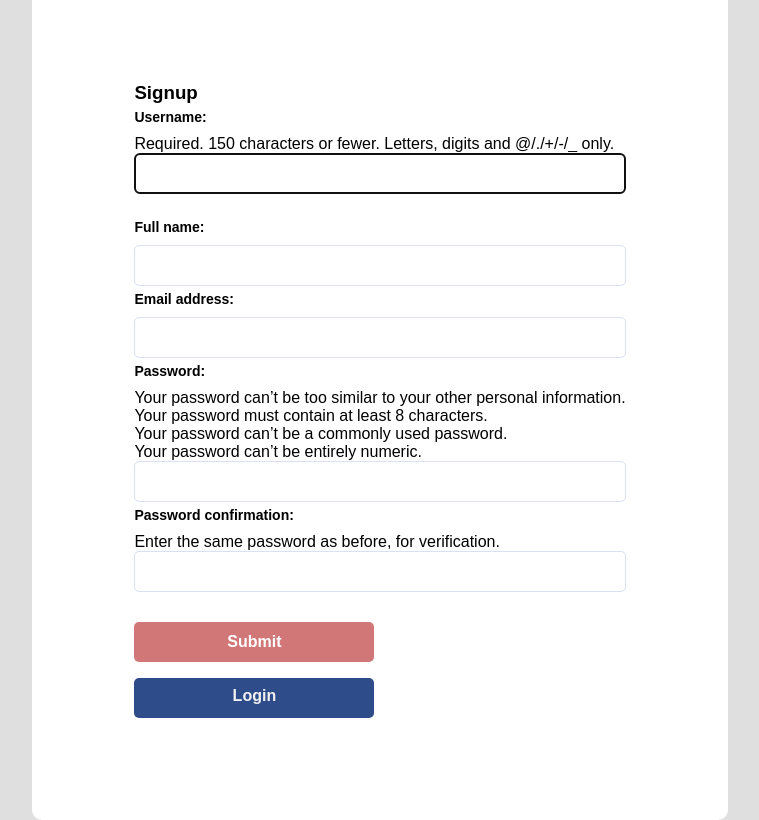
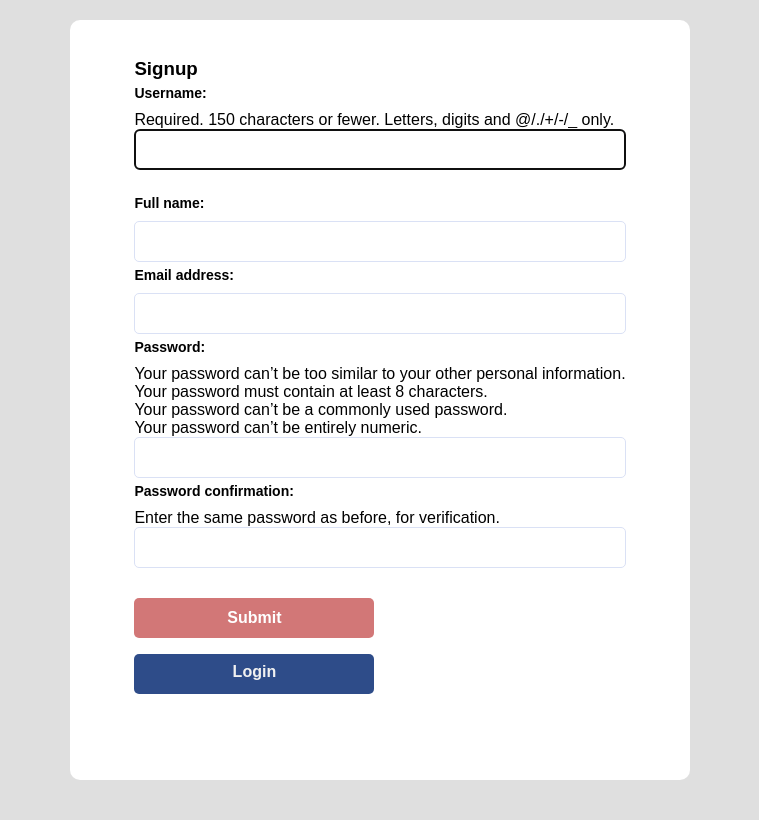
Before and after one commit to Cambrian34/Software-engineering-spring-2025--Group-6, a Django app: page /signup/ in a window 1280 px wide. Shown: the whole page, without its empty margins (260-1019 px from the left). After the commit the page ends 780 px from the top, so only its background shows below. Run offline with Django 5.2, Linux system fonts and the light colour scheme; parts of the project's set-up code (start-up, migrations or seed data) failed here and were passed over.

Commit message:
fixed signup screen visual bug

```diff
--- a/fetchandfind/store/static/css/style.css
+++ b/fetchandfind/store/static/css/style.css
@@ -7,15 +7,19 @@
    }
    body{
    display: flex;
+   height: 100vh;
+   background-color:rgb(223, 223, 223);
    justify-content: center;
    align-items: center;
-   height: 100vh;
-   background-color:rgb(223, 223, 223);
    }
    .form-wrap{
     background-color: #fff;
-   padding: 8vw;
    border-radius: 10px;
+   max-height: 95vh;
+   padding: 3vw 5vw 3vw 5vw;
+   }
+   .signup-form-content {
+    margin-bottom: 10vh;
    }
    .form-wrap form *{
     display: block;
--- a/fetchandfind/store/templates/registration/signup.html
+++ b/fetchandfind/store/templates/registration/signup.html
@@ -2,6 +2,7 @@
 {% block content %}
 <div class="shadow-wrap">
  <div class="form-wrap">
+  <div class="signup-form-content">
   <h3>Signup </h3>
 <form method="POST">
  {% csrf_token %}
@@ -11,4 +12,5 @@
 <a class="signup-link" href="{% url "store:login" %}">Login</a>
 </div>
 </div>
-{% endblock content %}a
+</div>
+{% endblock content %}
```
Also changed, not shown: fetchandfind/db.sqlite3.
